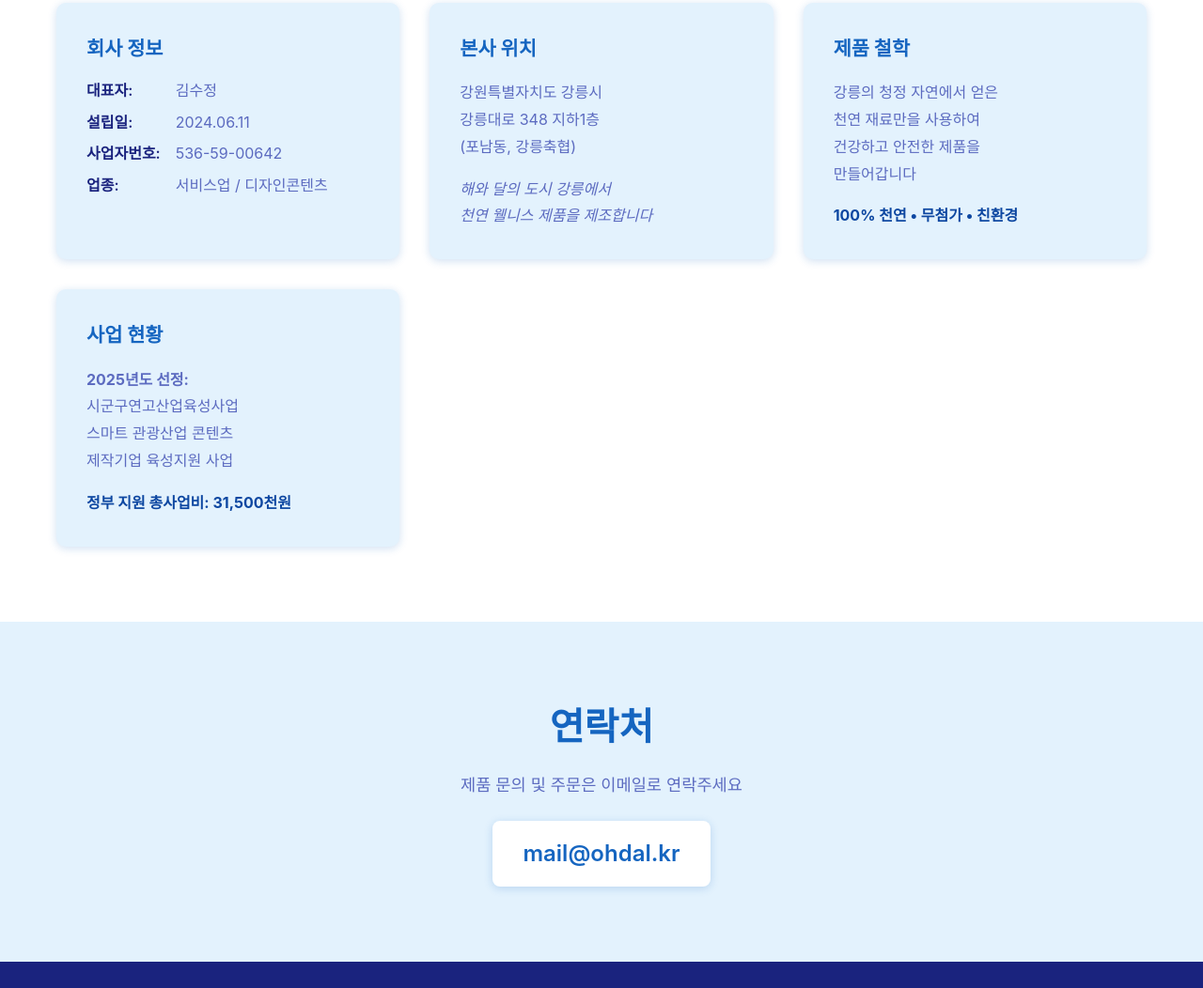
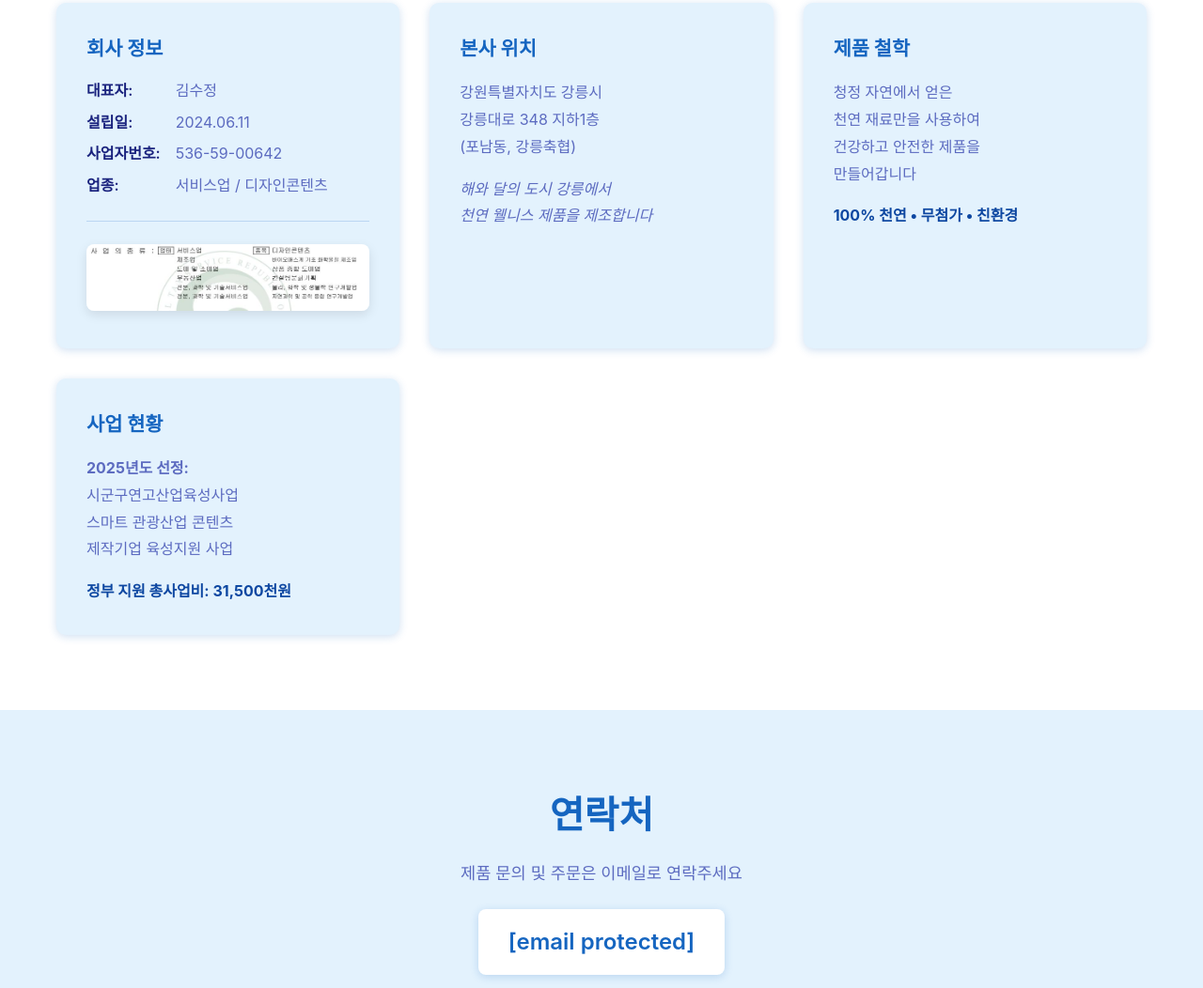
Before and after one commit to drjo70/ohdal, a website: page index.html in a window 1280 px wide. Shown: the part 3340-4392 px from the top of the page at 94% size. Drawn offline with Linux system fonts and the light colour scheme.

Commit message:
feat: 회사 소개에 사업자등록증 추가
- 사업자등록증 이미지 추가 (images/business-license.png)
- 회사 정보 카드에 사업자등록증 표시
- 호버 효과 및 그림자 스타일 적용
- 클릭 가능한 이미지로 구현

```diff
--- a/index.html
+++ b/index.html
@@ -100,7 +100,7 @@
                             <li>친환경 포장재 사용</li>
                             <li>자연 건조 숙성 방식</li>
                         </ul>
-                        <a href="mailto:mail@ohdal.kr?subject=해파랑비누 주문문의" class="btn btn-secondary">주문 문의</a>
+                        <a href="/cdn-cgi/l/email-protection#78151911143817101c191456130a470b0d1a121d1b0c4595edcc95f4f493e6e993c1fc93f0fc5894dbc493d4c093d4c094e5e0" class="btn btn-secondary">주문 문의</a>
                     </div>
                 </div>
 
@@ -120,7 +120,7 @@
                             <li>미네랄 성분 풍부</li>
                             <li>화학 방부제 무첨가</li>
                         </ul>
-                        <a href="mailto:mail@ohdal.kr?subject=해파랑스프레이 주문문의" class="btn btn-secondary">주문 문의</a>
+                        <a href="/cdn-cgi/l/email-protection#d4b9b5bdb894bbbcb0b5b8fabfa6eba7a1b6beb1b7a0e93941603958583f4a45385e703940503f745c384960f43877683f786c3f786c38494c" class="btn btn-secondary">주문 문의</a>
                     </div>
                 </div>
 
@@ -140,7 +140,7 @@
                             <li>전통 천일염 제조법</li>
                             <li>화학 처리 없는 자연 소금</li>
                         </ul>
-                        <a href="mailto:mail@ohdal.kr?subject=해파랑소금 주문문의" class="btn btn-secondary">주문 문의</a>
+                        <a href="/cdn-cgi/l/email-protection#3e535f57527e51565a5f5210554c014d4b5c545b5d4a03d3ab8ad3b2b2d5a0afd2b8b2d486b61ed29d82d59286d59286d2a3a6" class="btn btn-secondary">주문 문의</a>
                     </div>
                 </div>
             </div>
@@ -175,7 +175,7 @@
                                 allowfullscreen></iframe>
                     </div>
                     <h4>천연 재료 이야기</h4>
-                    <p>강릉의 청정 자연에서 얻은 천연 재료로 만드는 오달동이 제품. 자연 그대로의 건강함을 담았습니다.</p>
+                    <p>청정 자연에서 얻은 천연 재료로 만드는 오달동이 제품. 자연 그대로의 건강함을 담았습니다.</p>
                 </div>
 
                 <div class="video-card">
@@ -223,6 +223,9 @@
                         <dt>업종:</dt>
                         <dd>서비스업 / 디자인콘텐츠</dd>
                     </dl>
+                    <div class="business-license">
+                        <img src="images/business-license.png" alt="사업자등록증" class="license-image">
+                    </div>
                 </div>
 
                 <div class="about-card">
@@ -235,7 +238,7 @@
 
                 <div class="about-card">
                     <h3>제품 철학</h3>
-                    <p>강릉의 청정 자연에서 얻은<br>
+                    <p> 청정 자연에서 얻은<br>
                     천연 재료만을 사용하여<br>
                     건강하고 안전한 제품을<br>
                     만들어갑니다</p>
@@ -260,7 +263,7 @@
             <h2 class="section-title">연락처</h2>
             <div class="contact-info">
                 <p>제품 문의 및 주문은 이메일로 연락주세요</p>
-                <a href="mailto:mail@ohdal.kr" class="email-link">mail@ohdal.kr</a>
+                <a href="/cdn-cgi/l/email-protection#fd909c9491bd9295999c91d3968f" class="email-link"><span class="__cf_email__" data-cfemail="036e626a6f436c6b67626f2d6871">[email&#160;protected]</span></a>
             </div>
         </div>
     </section>
@@ -275,7 +278,7 @@
     </footer>
 
     <!-- Firebase 설정 및 초기화 -->
-    <script src="firebase-config.js"></script>
+    <script data-cfasync="false" src="/cdn-cgi/scripts/5c5dd728/cloudflare-static/email-decode.min.js"></script><script src="firebase-config.js"></script>
     <script src="script.js"></script>
 
     <!-- Firebase 초기화 스크립트 -->
--- a/style.css
+++ b/style.css
@@ -593,6 +593,27 @@ section {
     line-height: 1.8;
 }
 
+/* 사업자등록증 */
+.business-license {
+    margin-top: 1.5rem;
+    padding-top: 1.5rem;
+    border-top: 1px solid rgba(21, 101, 192, 0.2);
+}
+
+.license-image {
+    width: 100%;
+    height: auto;
+    border-radius: 8px;
+    box-shadow: 0 4px 12px rgba(0, 0, 0, 0.1);
+    transition: transform 0.3s ease, box-shadow 0.3s ease;
+    cursor: pointer;
+}
+
+.license-image:hover {
+    transform: scale(1.02);
+    box-shadow: 0 6px 20px rgba(0, 0, 0, 0.15);
+}
+
 .about-card .mt-2 {
     margin-top: 1rem;
 }
```
Also changed, not shown: images/business-license.png (added).
